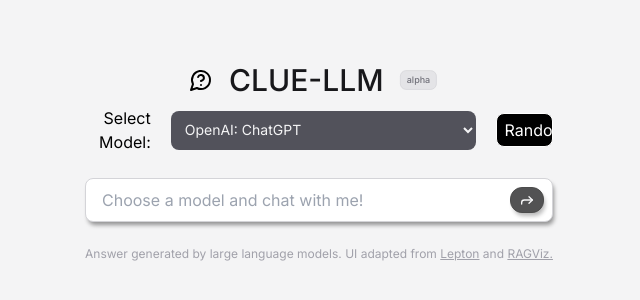
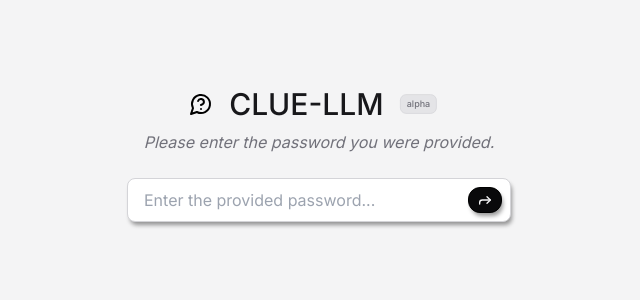
Before and after one commit to cxcscmu/CLUE-LLM-site, a Next.js app: page / in a window 1280 px wide. Shown: the part 238-538 px from the top of the page, without its empty margins (321-961 px from the left). Built offline with nearby package versions, Linux system fonts and the light colour scheme.

Commit message:
Added sign-in page using a placeholder password.

```diff
--- /dev/null
+++ b/src/app/api/password/route.ts
@@ -0,0 +1,35 @@
+import { cookies } from "next/headers";
+import { NextResponse } from "next/server";
+
+export async function POST(req: Request) {
+    const cookieStore = cookies();
+
+    const { attempt } = await req.json();
+
+    const correctPassword = process.env.ACCESS_PASSWORD;
+
+    const result = (attempt === correctPassword);
+
+    if (result) {
+        cookieStore.set({
+            name: "chatLocked?",
+            value: "unlocked",
+            maxAge: 600,
+            httpOnly: true,
+            path: "/",
+            sameSite: "strict",
+        })
+    } else {
+        cookieStore.delete("chatLocked?")
+    }
+
+    return NextResponse.json({isCorrect: result});
+};
+
+export async function GET() {
+    const cookieStore = cookies();
+
+    const chatLocked = cookieStore.has("chatLocked?");
+
+    return NextResponse.json({unlocked: chatLocked})
+}
--- a/src/app/components/conversation.tsx
+++ b/src/app/components/conversation.tsx
@@ -9,13 +9,13 @@
 
 export const Conversation: FC<{
   LLM: string;
-  setLLM: Function;
-  chatLog: Message[];
-  setChatLog: Function;
+  // setLLM: Function;
+  // chatLog: Message[];
+  // setChatLog: Function;
   placeholder: string;
-}> = ({ LLM, setLLM, chatLog, setChatLog, placeholder }) => {
+}> = ({ LLM, placeholder }) => {
   const { messages, input, handleInputChange, handleSubmit } = useChat();
-  const chatEndRef = useRef<null | HTMLDivElement>(null);
+  // const chatEndRef = useRef<null | HTMLDivElement>(null);
 
   // useEffect(() => {
   //     chatEndRef.current?.scrollIntoView({behavior:"smooth"})
@@ -53,6 +53,7 @@
               },
             })
           }
+          autoComplete="off"
         >
           <label
             className="relative bg-white flex items-center justify-center border py-2 px-2 rounded-lg gap-2 my-4 focus-within:border-zinc-300 shadow-md" //Styles the searchbar
@@ -70,12 +71,6 @@
             <button
               type="submit"
               className="w-auto py-1 px-2 bg-zinc-950 border-black text-zinc-100 fill-white active:enabled:scale-95 hover:enabled:scale-105 border overflow-hidden relative rounded-xl disabled:opacity-70 shadow-md"
-              disabled={
-                input.length == 0 ||
-                (chatLog.length > 0 &&
-                  chatLog[chatLog.length - 1].content ==
-                    "Waiting for response...")
-              }
               // onClick={() => {
               //     callModel(LLM, chatLog, setChatLog, message, setReturnMessage)}
               // }
--- /dev/null
+++ b/src/app/components/protected.tsx
@@ -0,0 +1,39 @@
+"use client";
+import React, { useEffect, useState } from "react";
+import { Logo } from "@/app/components/logo";
+import Link from "next/link";
+
+export const Protected = ({ children }: any) => {
+    const [accessible, setAccessible] = useState(false);
+
+    useEffect(() => {
+        const fetchLockedStatus = async () => {
+            const response = await fetch('api/password');
+            const { unlocked } = await response.json();
+            setAccessible(unlocked);
+        }
+
+        fetchLockedStatus();
+    }, []);
+
+    if (accessible) {
+        return (<div>{children}</div>)
+    } else return (
+        <div
+        className="
+                absolute inset-0 min-h-[500px] flex items-center justify-center
+                bg-zinc-100
+                dark:bg-zinc-900"
+        >
+            <div className="relative flex flex-col gap-2 px-4">
+                <Logo/>
+                <div className="text-center
+                    text-zinc-500
+                    dark:text-zinc-400"
+                >
+                    The password you have provided is incorrect, or your session has expired. <a href="/" className="underline">Please return to the sign-in page.</a>
+                </div>
+            </div>
+        </div>
+    )
+}
--- a/src/app/components/selector.tsx
+++ b/src/app/components/selector.tsx
@@ -8,8 +8,8 @@
 export const Selector: FC<{
   LLM: string;
   setLLM: Function;
-  chatLog: Message[];
-}> = ({ LLM, setLLM, chatLog }) => {
+  // chatLog: Message[];
+}> = ({ LLM, setLLM }) => {
   const handleRandomize = () => {
     const randIndex = Math.floor(Math.random() * implementedModels.length);
     setLLM(implementedModels[randIndex].value);
@@ -27,7 +27,7 @@
                     dark:bg-zinc-100 dark:border-zinc-200 dark:text-zinc-900 dark:focus:ring-blue-500 dark:focus:border-blue-500
                     disabled:bg-zinc-500 disabled:border-zinc-500 disabled:text-zinc-300
                     disabled:dark:text-zinc-800"
-        disabled={chatLog.length > 0}
+        // disabled={chatLog.length > 0}
         value={LLM}
         onChange={(e) => setLLM(e.target.value)}
       >
--- a/src/app/page.tsx
+++ b/src/app/page.tsx
@@ -1,16 +1,34 @@
 "use client";
-import { Footer } from "@/app/components/footer";
+import React from "react";
 import { Logo } from "@/app/components/logo";
-import { Conversation } from "@/app/components/conversation";
-import React, { useState } from "react";
-import { Selector } from "@/app/components/selector";
-import { useChat } from "ai/react";
-import { implementedModels } from "@/app/utils/call-model";
+import { useState } from "react";
+import { Forward } from "lucide-react";
+import { useRouter } from "next/navigation";
 
 export default function Home() {
-  const [chatLog, setChatLog] = useState([]);
-  const [LLM, setLLM] = useState(implementedModels[0].value);
-  const { messages, input, handleInputChange, handleSubmit } = useChat();
+    const [password, setPassword] = useState("");
+    const [status, setStatus] = useState("Please enter the password you were provided.");
+    const router = useRouter();
+
+    const handleSubmit = async (e: any) => {
+        e.preventDefault();
+        const response = await fetch('api/password', {
+            method: 'POST',
+            headers: {
+                'Content-Type' : 'application/json'
+            },
+            body: JSON.stringify({attempt: password})
+        });
+        let { isCorrect } = await response.json();
+
+        // let response = (password === "cmu_lti_clue")
+        if (isCorrect) {
+            router.push('/session');
+        } else {
+            setStatus(`The password ${password} is incorrect. Please try again.`);
+            setPassword("");
+        }
+    };
 
     return (
         <div
@@ -19,37 +37,46 @@
                 bg-zinc-100
                 dark:bg-zinc-900"
         >
-      {/* keeps the contents justified in the center of the screen */}
             <div className="relative flex flex-col gap-2 px-4">
-        {/* stacks the contents on top of each other*/}
                 <Logo />
-        {/* Icon, title, and 'alpha' label. See components/logo */}
-        <Selector LLM={LLM} setLLM={setLLM} chatLog={chatLog} />
-        {/* Lets you pick the LLM to use, only if the chatLog is empty. See components/selector */}
-        <Conversation
-          LLM={LLM}
-          setLLM={setLLM}
-          chatLog={chatLog}
-          setChatLog={setChatLog}
-          placeholder="Choose a model and chat with me!"
+                <div className="text-center
+                    text-zinc-500
+                    dark:text-zinc-400"
+                >
+                    <i>{status}</i>
+                </div>
+                <div>
+                    <form
+                        onSubmit={(e) => handleSubmit(e)}
+                        autoComplete="off"
+                        // onSubmit={(e) => setPassword("Test")}
+                    >
+                        <label
+                            className="relative bg-white flex items-center justify-center border py-2 px-2 rounded-lg gap-2 my-4 focus-within:border-zinc-300 shadow-md min-w-96" //Styles the searchbar
+                            htmlFor="search-bar"
+                        >
+                            <input
+                            id="chat-bar"
+                            value={password}
+                            onChange={e => setPassword(e.target.value)}
+                            autoFocus
+                            placeholder="Enter the provided password..."
+                            className="px-2 pr-6 w-full rounded-md flex-1 outline-none bg-white"
                             />
-        {/* Contains the chatlog and message-sending components. See components/conversation */}
-        {/* <div className="flex flex-row items-center justify-end">
-                    <div className="dark:text-zinc-500 mr-3" hidden = {messages.length < 5}>Test</div>
-                    <button className="
-                        w-auto py-1 px-2 border overflow-hidden relative rounded-xl
-                        bg-black border-black text-white
-                        dark:bg-white border-white dark:text-black
-                        hover:enabled:scale-105 active:enabled:scale-95
-                        disabled:bg-zinc-500 disabled:text-zinc-300  disabled:border-zinc-500
-                        disabled:dark:text-zinc-800"
-                        disabled = {messages.length < 5}
+                            {/* bar to input your message */}
+                            <button
+                            type="submit"
+                            className="w-auto py-1 px-2 bg-zinc-950 border-black text-zinc-100 fill-white active:enabled:scale-95 hover:enabled:scale-105 border overflow-hidden relative rounded-xl disabled:opacity-70 shadow-md"
+                            // onClick={() => {
+                            //     callModel(LLM, chatLog, setChatLog, message, setReturnMessage)}
+                            // }
                             >
-                        Submit
+                            <Forward size={16} />
+                            {/* Button to submit your message */}
                             </button>
-                </div> */}
-        <Footer />
-        {/* Adds a disclaimer to the bottom of the screen. See components/footer */}
+                        </label>
+                    </form>
+                </div>
             </div>
         </div>
     );
--- /dev/null
+++ b/src/app/session/page.tsx
@@ -0,0 +1,58 @@
+"use client";
+import { Footer } from "@/app/components/footer";
+import { Logo } from "@/app/components/logo";
+import { Conversation } from "@/app/components/conversation";
+import React, { useState } from "react";
+import { Selector } from "@/app/components/selector";
+// import { useChat } from "ai/react";
+import { implementedModels } from "@/app/utils/call-model";
+import { Protected } from "@/app/components/protected";
+
+export default function Home() {
+  const [chatLog, setChatLog] = useState([]);
+  const [LLM, setLLM] = useState(implementedModels[0].value);
+
+  return (
+    <Protected>
+      <div
+        className="
+              absolute inset-0 min-h-[500px] flex items-center justify-center
+              bg-zinc-100
+              dark:bg-zinc-900"
+      >
+        {/* keeps the contents justified in the center of the screen */}
+        <div className="relative flex flex-col gap-2 px-4">
+          {/* stacks the contents on top of each other*/}
+          <Logo />
+          {/* Icon, title, and 'alpha' label. See components/logo */}
+          <Selector LLM={LLM} setLLM={setLLM} />
+          {/* Lets you pick the LLM to use, only if the chatLog is empty. See components/selector */}
+          <Conversation
+            LLM={LLM}
+            // setLLM={setLLM}
+            // chatLog={chatLog}
+            // setChatLog={setChatLog}
+            placeholder="Choose a model and chat with me!"
+          />
+          {/* Contains the chatlog and message-sending components. See components/conversation */}
+          {/* <div className="flex flex-row items-center justify-end">
+                      <div className="dark:text-zinc-500 mr-3" hidden = {messages.length < 5}>Test</div>
+                      <button className="
+                          w-auto py-1 px-2 border overflow-hidden relative rounded-xl
+                          bg-black border-black text-white
+                          dark:bg-white border-white dark:text-black
+                          hover:enabled:scale-105 active:enabled:scale-95
+                          disabled:bg-zinc-500 disabled:text-zinc-300  disabled:border-zinc-500
+                          disabled:dark:text-zinc-800"
+                          disabled = {messages.length < 5}
+                      >
+                          Submit
+                      </button>
+                  </div> */}
+          <Footer />
+          {/* Adds a disclaimer to the bottom of the screen. See components/footer */}
+        </div>
+      </div>
+    </Protected>
+  );
+}
--- a/src/app/utils/call-model.ts
+++ b/src/app/utils/call-model.ts
@@ -8,7 +8,7 @@
 // });
 
 async function chatOpenAI(chatLog: any, setChatLog: Function) {
-  let returnMessage;
+  // let returnMessage;
   // try {
   //     await fetch('/api/openai', {
   //         method: 'POST',
```
Lines whose indentation alone changed are shown as unchanged.
